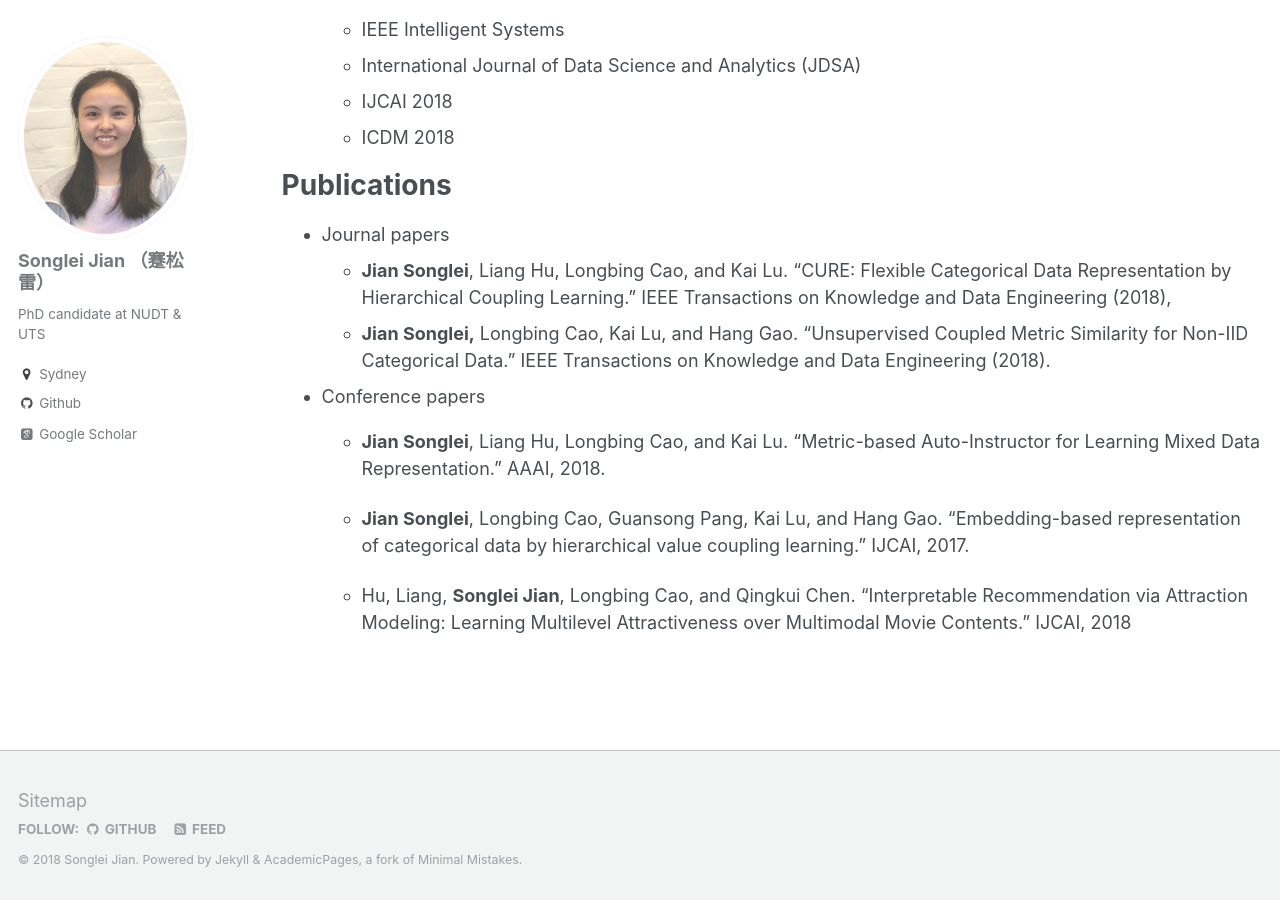
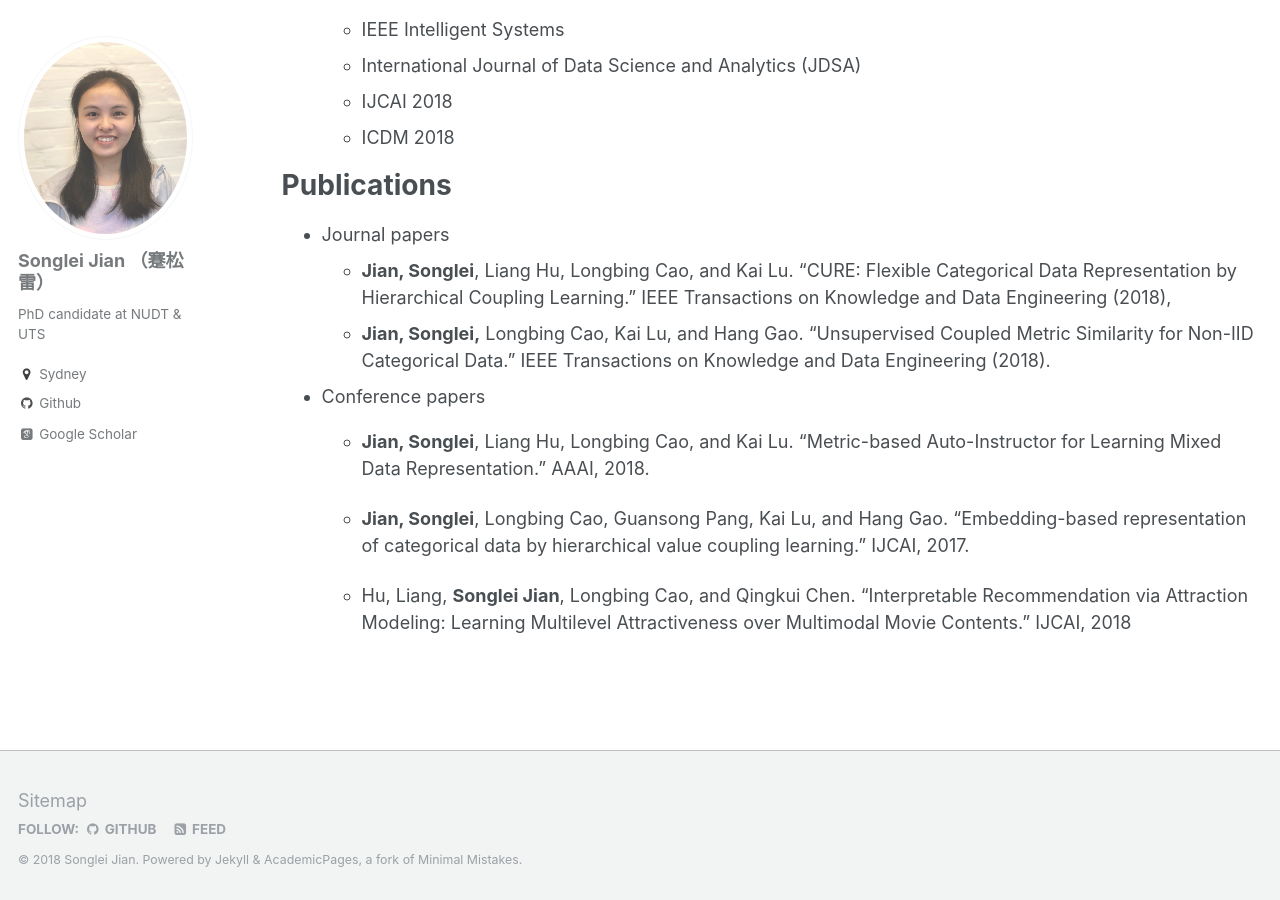
Before and after one commit to jiansonglei/jiansonglei.github.io, a Jekyll site: the page built from _pages/cv.md, in a window 1280 px wide and 900 px high, scrolled down 608 px. Built offline with Jekyll 4.4.1, drawn with Linux system fonts in a browser that asks for light colours; some web fonts are replaced.

Commit message:
update cv

```diff
--- a/_pages/cv.md
+++ b/_pages/cv.md
@@ -31,11 +31,11 @@ Activities
 Publications
 ============
 * Journal papers
-  * **Jian Songlei**, Liang Hu, Longbing Cao, and Kai Lu. "CURE: Flexible Categorical Data Representation by Hierarchical Coupling Learning." IEEE Transactions on Knowledge and Data Engineering (2018),
-  * **Jian Songlei,** Longbing Cao, Kai Lu, and Hang Gao. "Unsupervised Coupled Metric Similarity for Non-IID Categorical Data." IEEE Transactions on Knowledge and Data Engineering (2018).
+  * **Jian, Songlei**, Liang Hu, Longbing Cao, and Kai Lu. "CURE: Flexible Categorical Data Representation by Hierarchical Coupling Learning." IEEE Transactions on Knowledge and Data Engineering (2018),
+  * **Jian, Songlei,** Longbing Cao, Kai Lu, and Hang Gao. "Unsupervised Coupled Metric Similarity for Non-IID Categorical Data." IEEE Transactions on Knowledge and Data Engineering (2018).
 * Conference papers
-  * **Jian Songlei**, Liang Hu, Longbing Cao, and Kai Lu. "Metric-based Auto-Instructor for Learning Mixed Data Representation." AAAI, 2018.
+  * **Jian, Songlei**, Liang Hu, Longbing Cao, and Kai Lu. "Metric-based Auto-Instructor for Learning Mixed Data Representation." AAAI, 2018.
 
-  * **Jian Songlei**, Longbing Cao, Guansong Pang, Kai Lu, and Hang Gao. "Embedding-based representation of categorical data by hierarchical value coupling learning." IJCAI, 2017.
+  * **Jian, Songlei**, Longbing Cao, Guansong Pang, Kai Lu, and Hang Gao. "Embedding-based representation of categorical data by hierarchical value coupling learning." IJCAI, 2017.
 
   * Hu, Liang, **Songlei Jian**, Longbing Cao, and Qingkui Chen. "Interpretable Recommendation via Attraction Modeling: Learning Multilevel Attractiveness over Multimodal Movie Contents." IJCAI, 2018
```
